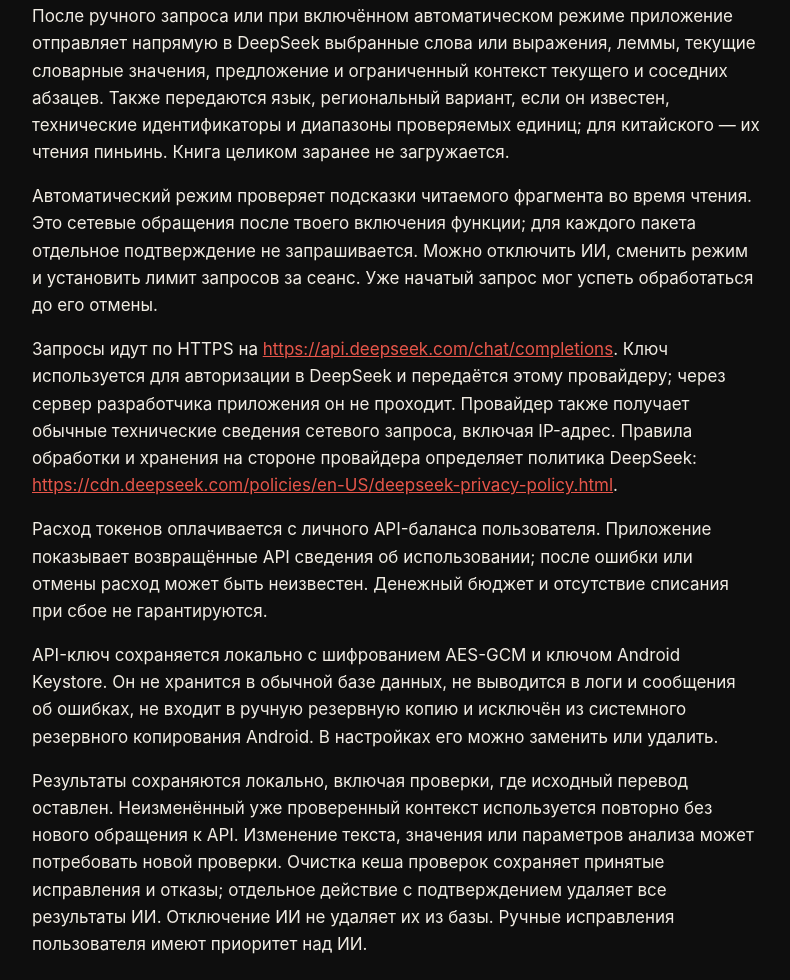
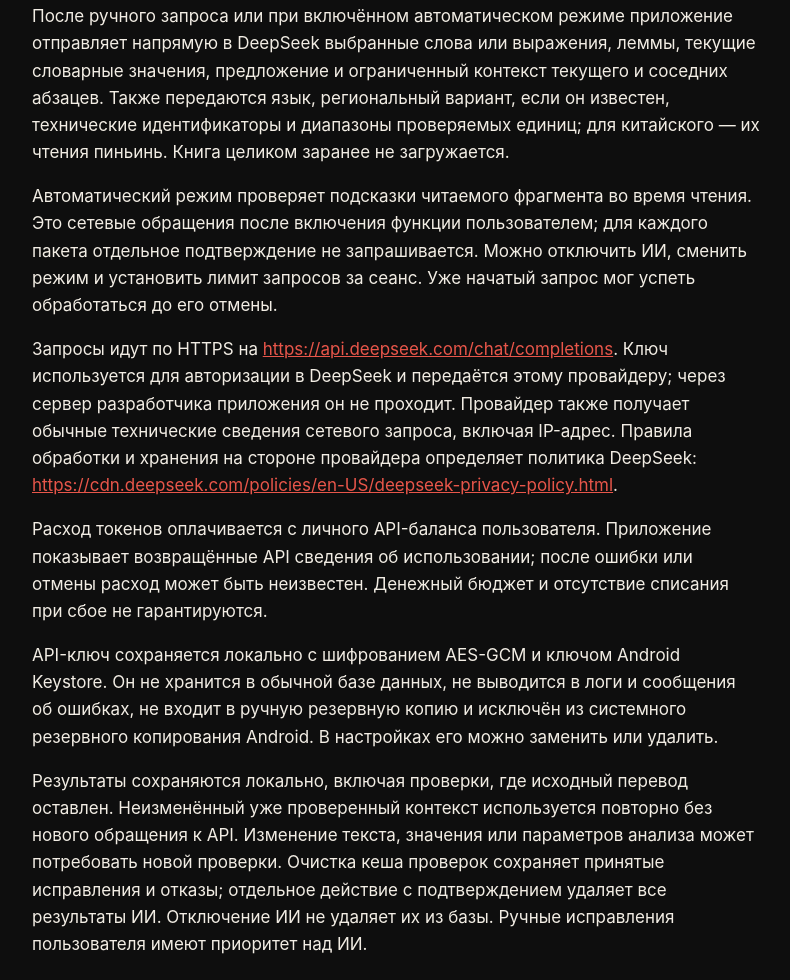
Before and after one commit to boikot5225-afk/HanReader, a plain HTML site: page docs/privacy.html in a window 1280 px wide. Shown: the part 965-1945 px from the top of the page, without its empty margins (244-1034 px from the left). Drawn offline with Linux system fonts and the light colour scheme.

Commit message:
Use neutral impersonal wording on website

```diff
--- a/docs/privacy.html
+++ b/docs/privacy.html
@@ -26,7 +26,7 @@ li { margin:6px 0; } .back { font-size:15px; }
 <h2>Контекстный ИИ DeepSeek</h2>
 <p>ИИ и автоматическая проверка по умолчанию выключены. Чтобы ими пользоваться, нужно ввести собственный API-ключ, согласиться на передачу фрагментов и включить функцию.</p>
 <p>После ручного запроса или при включённом автоматическом режиме приложение отправляет напрямую в DeepSeek выбранные слова или выражения, леммы, текущие словарные значения, предложение и ограниченный контекст текущего и соседних абзацев. Также передаются язык, региональный вариант, если он известен, технические идентификаторы и диапазоны проверяемых единиц; для китайского — их чтения пиньинь. Книга целиком заранее не загружается.</p>
-<p>Автоматический режим проверяет подсказки читаемого фрагмента во время чтения. Это сетевые обращения после твоего включения функции; для каждого пакета отдельное подтверждение не запрашивается. Можно отключить ИИ, сменить режим и установить лимит запросов за сеанс. Уже начатый запрос мог успеть обработаться до его отмены.</p>
+<p>Автоматический режим проверяет подсказки читаемого фрагмента во время чтения. Это сетевые обращения после включения функции пользователем; для каждого пакета отдельное подтверждение не запрашивается. Можно отключить ИИ, сменить режим и установить лимит запросов за сеанс. Уже начатый запрос мог успеть обработаться до его отмены.</p>
 <p>Запросы идут по HTTPS на <a href="https://api.deepseek.com/chat/completions">https://api.deepseek.com/chat/completions</a>. Ключ используется для авторизации в DeepSeek и передаётся этому провайдеру; через сервер разработчика приложения он не проходит. Провайдер также получает обычные технические сведения сетевого запроса, включая IP-адрес. Правила обработки и хранения на стороне провайдера определяет политика DeepSeek: <a href="https://cdn.deepseek.com/policies/en-US/deepseek-privacy-policy.html">https://cdn.deepseek.com/policies/en-US/deepseek-privacy-policy.html</a>.</p>
 <p>Расход токенов оплачивается с личного API-баланса пользователя. Приложение показывает возвращённые API сведения об использовании; после ошибки или отмены расход может быть неизвестен. Денежный бюджет и отсутствие списания при сбое не гарантируются.</p>
 <p>API-ключ сохраняется локально с шифрованием AES-GCM и ключом Android Keystore. Он не хранится в обычной базе данных, не выводится в логи и сообщения об ошибках, не входит в ручную резервную копию и исключён из системного резервного копирования Android. В настройках его можно заменить или удалить.</p>
```
